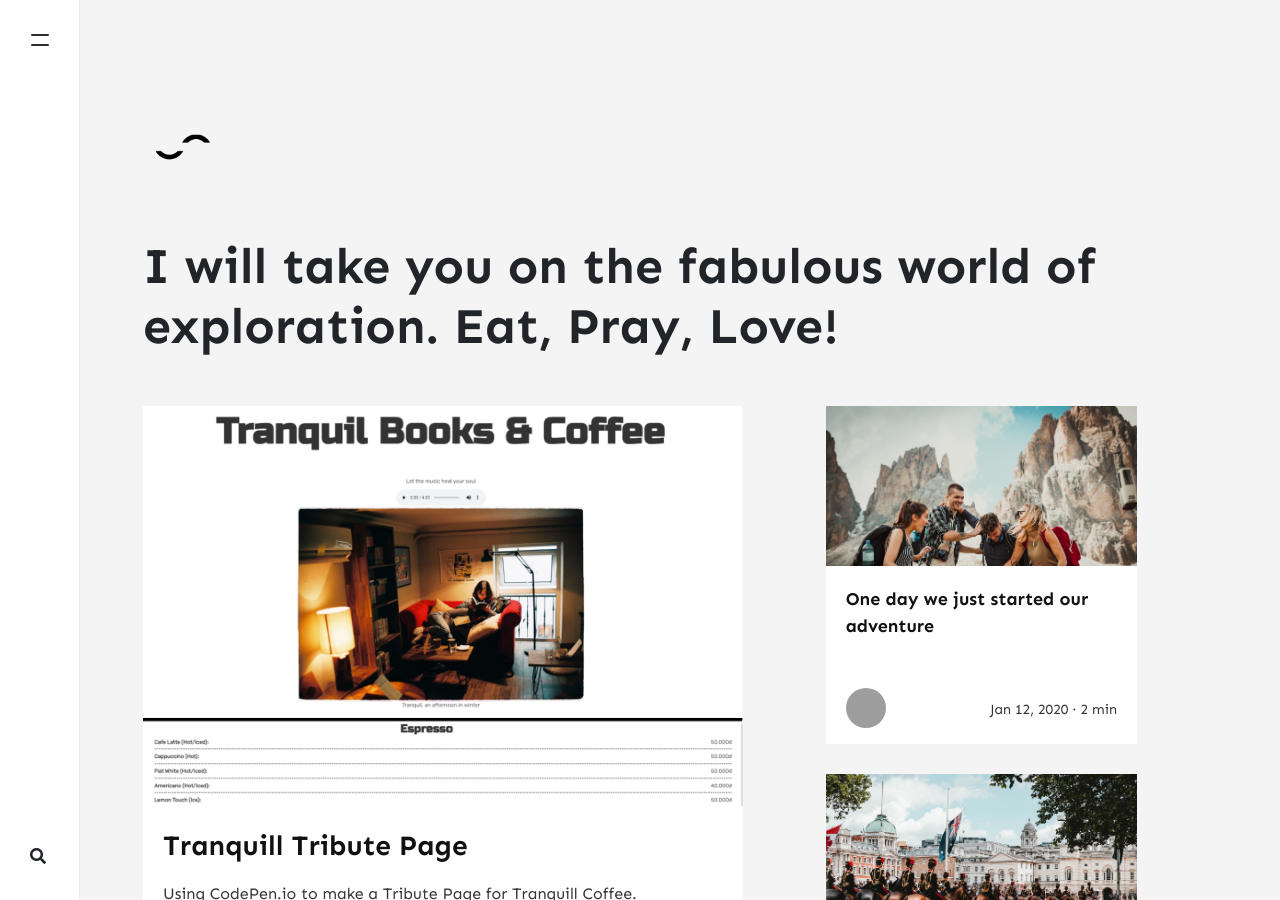
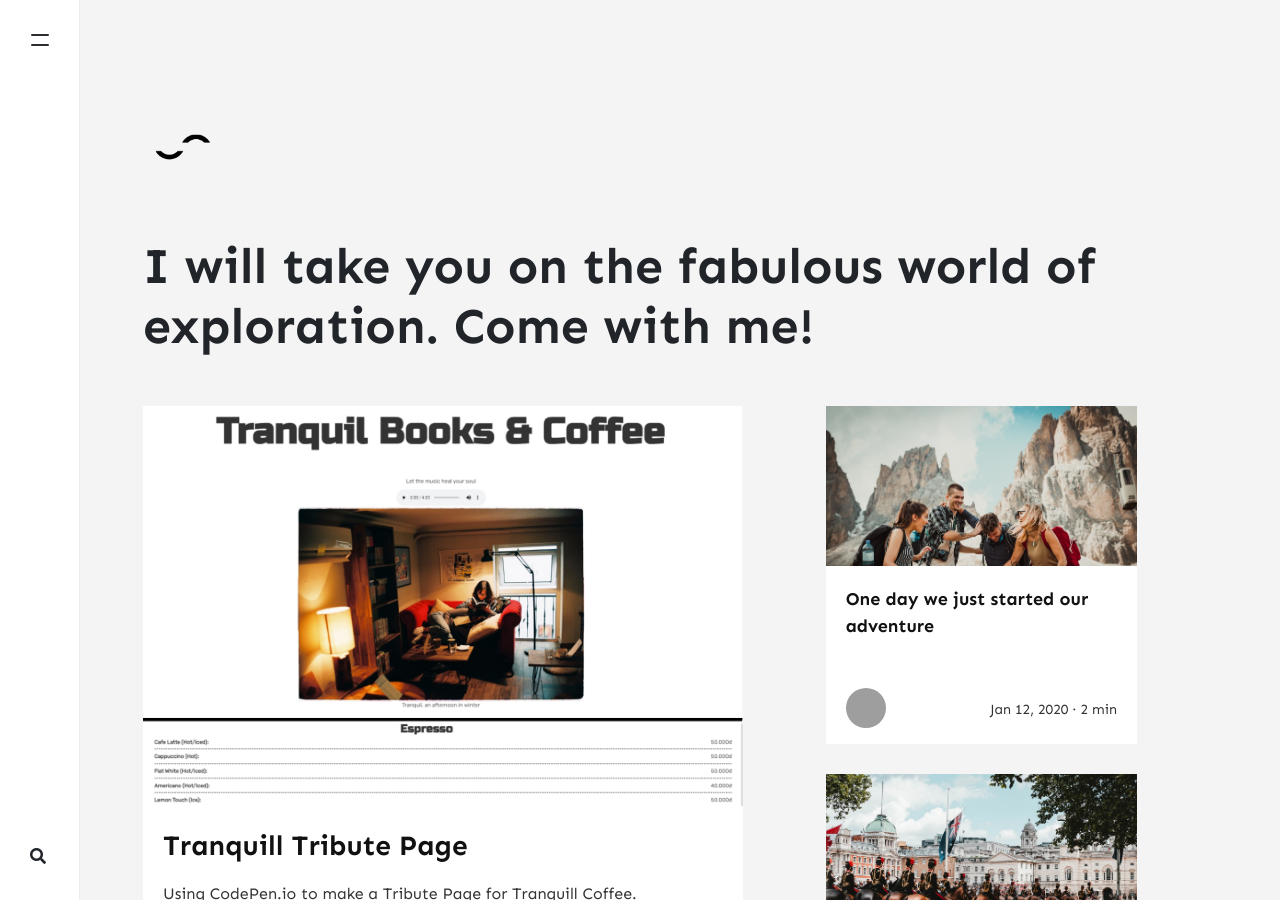
Before and after one commit to rubyphan712/rubyphan712.github.io, a Jekyll site: the page built from index.html, in a window 1280 px wide and 900 px high. Built offline with Jekyll 4.4.1, drawn with Linux system fonts in a browser that asks for light colours; nearby versions of some CDN libraries; the list of posts is cut into pages by our own code; comment, search, counter and statistics services are not loaded; grey boxes are pictures that could not be loaded.

Commit message:
Change description

```diff
--- a/_config.yml
+++ b/_config.yml
@@ -1,7 +1,7 @@
 # Site
 name: "Blog | Ruby Phan"
 title: "Ruby Phan"
-description: "I will take you on the fabulous world of exploration. Eat, Pray, Love!"
+description: "I will take you on the fabulous world of exploration. Come with me!"
 logo: 'assets/images/logo-1.png'
 favicon: 'assets/images/logo-1.png'
 baseurl: ''
```
